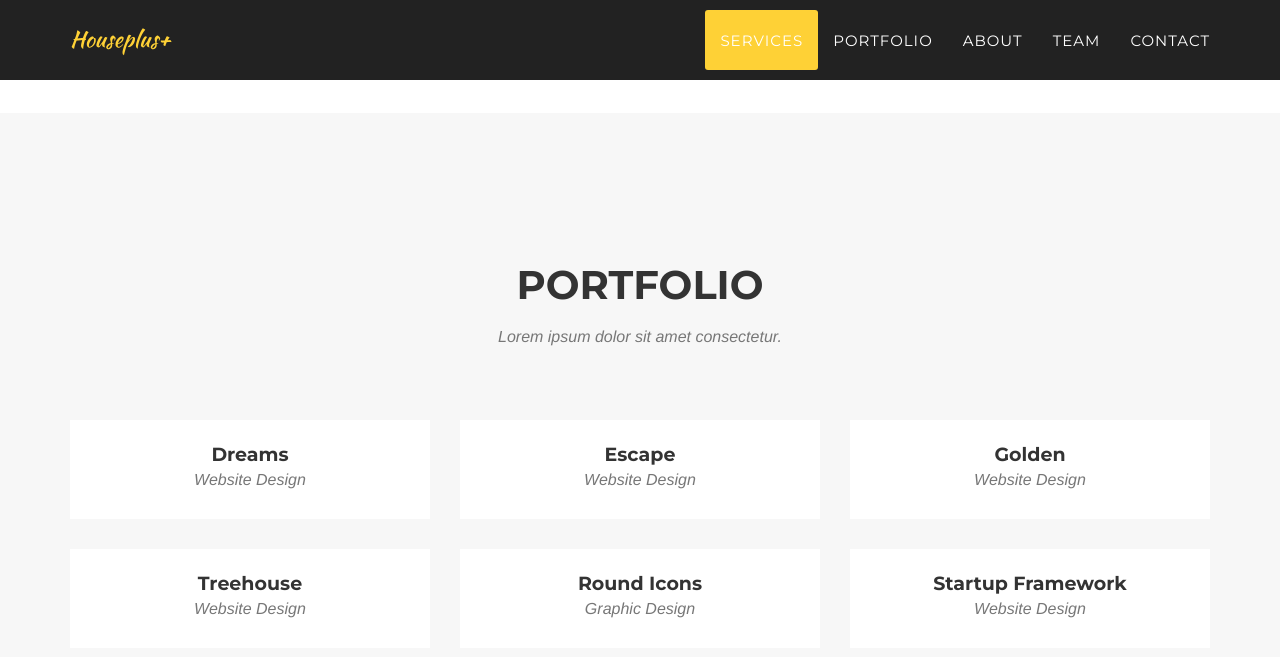
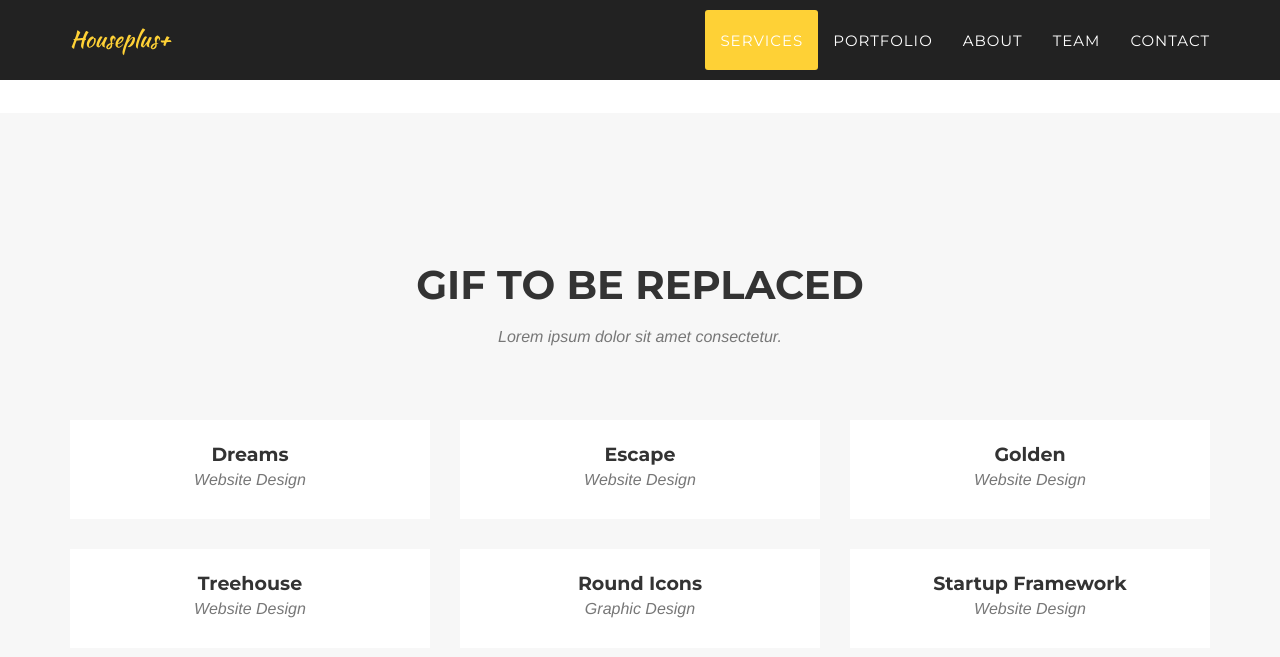
Before and after one commit to houseplusmap/houseplusmap.github.io, a Jekyll site: the page built from index.html, in a window 1280 px wide and 900 px high, scrolled down 1457 px. Shown: the top 657 px of the window. Built offline with Jekyll 4.4.1, drawn with Linux system fonts in a browser that asks for light colours; some web fonts are replaced.

Commit message:
0721_gif_placeholder

```diff
--- a/_includes/portfolio_grid.html
+++ b/_includes/portfolio_grid.html
@@ -3,7 +3,7 @@
         <div class="container">
             <div class="row">
                 <div class="col-lg-12 text-center">
-                    <h2 class="section-heading">Portfolio</h2>
+                    <h2 class="section-heading">GIF to be replaced</h2>
                     <h3 class="section-subheading text-muted">Lorem ipsum dolor sit amet consectetur.</h3>
                 </div>
             </div>
```
